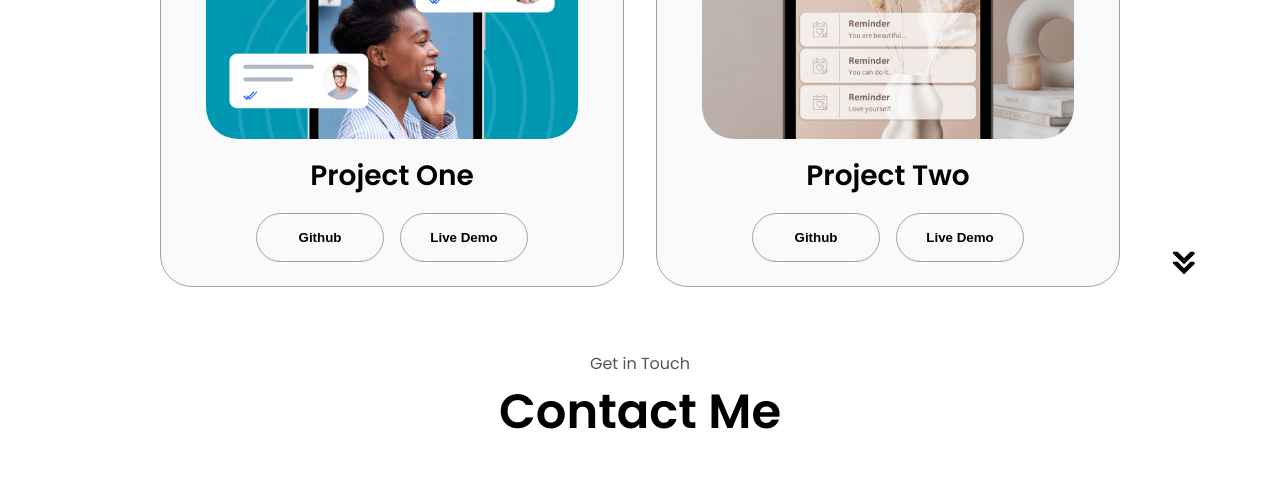
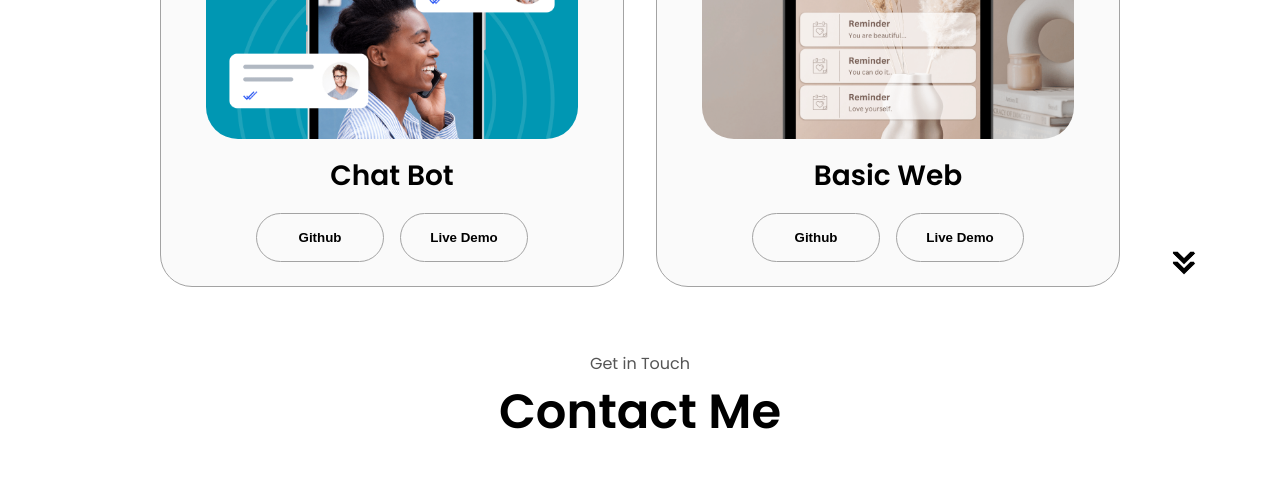
Before and after one commit to Adarshabrahamjohnson12/myport, a plain HTML site: page index.html in a window 1280 px wide. Shown: the part 2852-3329 px from the top of the page. Drawn offline with Linux system fonts and the light colour scheme.

Commit message:
Update index.html

```diff
--- a/index.html
+++ b/index.html
@@ -275,7 +275,7 @@
                 class="project-img"
               />
             </div>
-            <h2 class="experience-sub-title project-title">Project One</h2>
+            <h2 class="experience-sub-title project-title">Chat Bot</h2>
             <div class="btn-container">
               <button
                 class="btn btn-color-2 project-btn"
@@ -299,7 +299,7 @@
                 class="project-img"
               />
             </div>
-            <h2 class="experience-sub-title project-title">Project Two</h2>
+            <h2 class="experience-sub-title project-title">Basic Web</h2>
             <div class="btn-container">
               <button
                 class="btn btn-color-2 project-btn"
```
